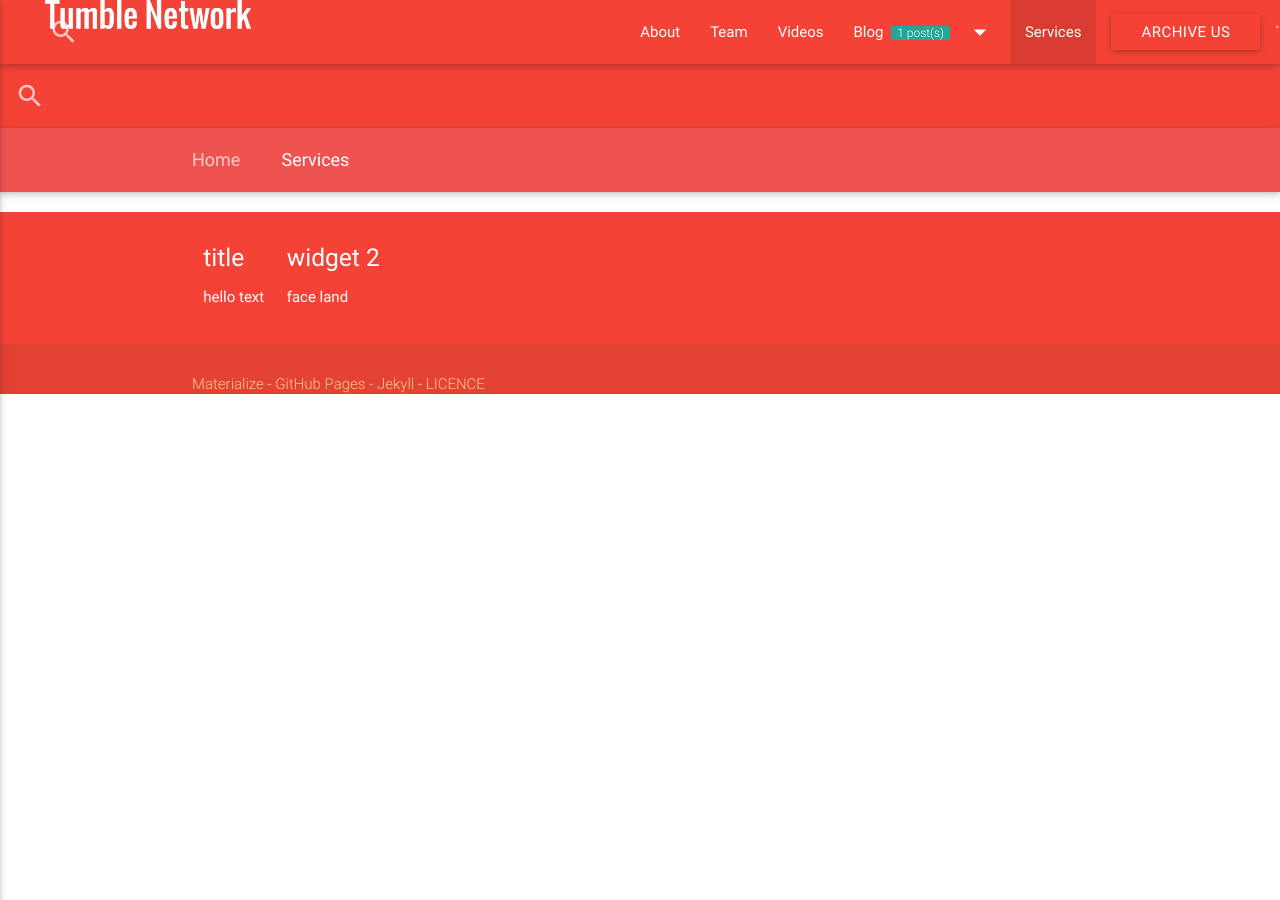
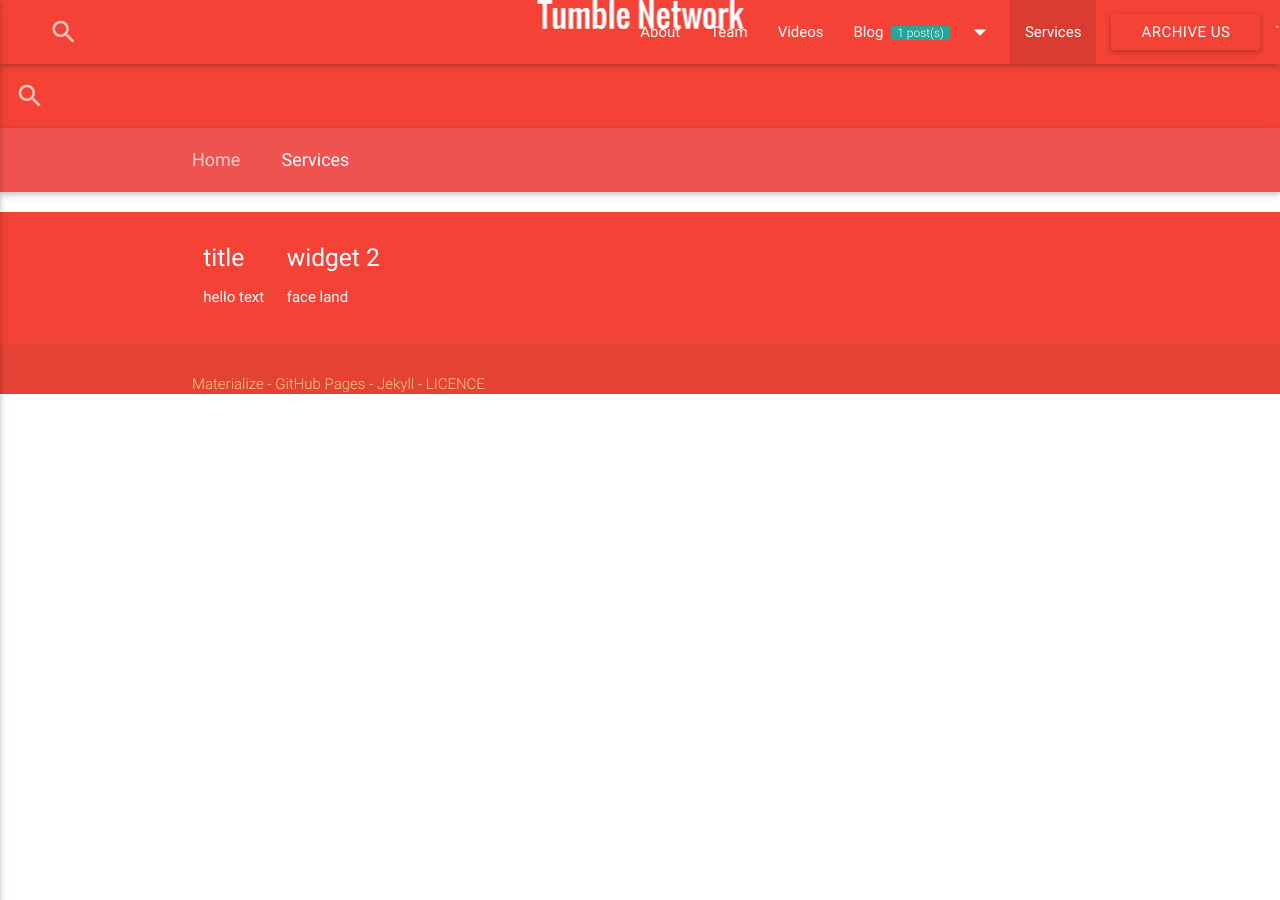
Before and after one commit to tumblenet/www.tumblenet.ga, a Jekyll site: the page built from services.html, in a window 1280 px wide. Built offline with Jekyll 4.4.1, drawn with Linux system fonts in a browser that asks for light colours; nearby versions of some CDN libraries; comment, search, counter and statistics services are not loaded.

Commit message:
Update default.html

```diff
--- a/_layouts/default.html
+++ b/_layouts/default.html
@@ -120,7 +120,7 @@ href="{{ item.href }}"
        </ul>
 
 
-          <a id="logo-container" href="{{ site.url }}" class="brand-logo col">
+          <a id="logo-container" href="{{ site.url }}" class="brand-logo col center">
              {% if site.logo-url %}
              <img src="{{ site.logo-url }}" class="col">
              {% else %}
@@ -131,7 +131,7 @@ href="{{ item.href }}"
 
 
 
-         <form class="col hide-on-med-and-down">
+         <form class="col hide-on-med-and-down left">
            <div class="input-field col l5">
              <input id="search" type="search" required>
              <label for="search"><i class="material-icons">search</i></label>
```
